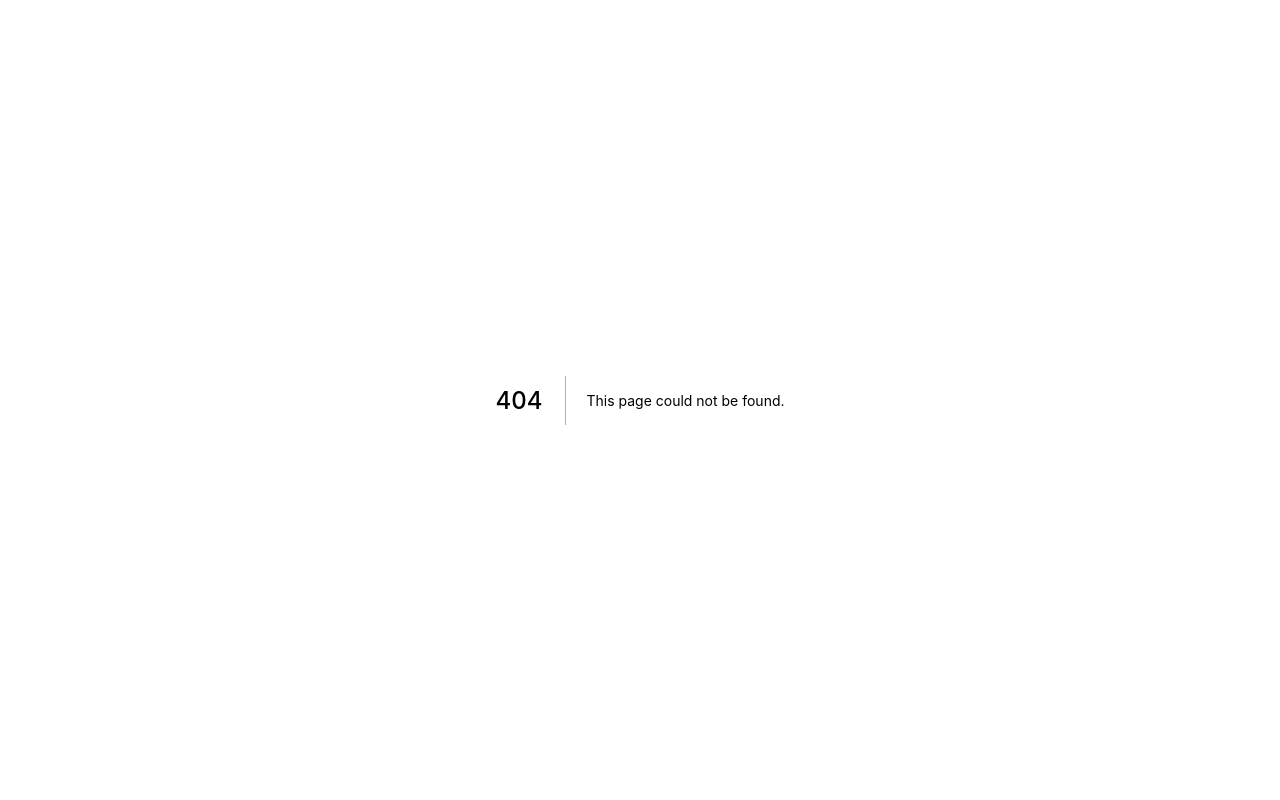
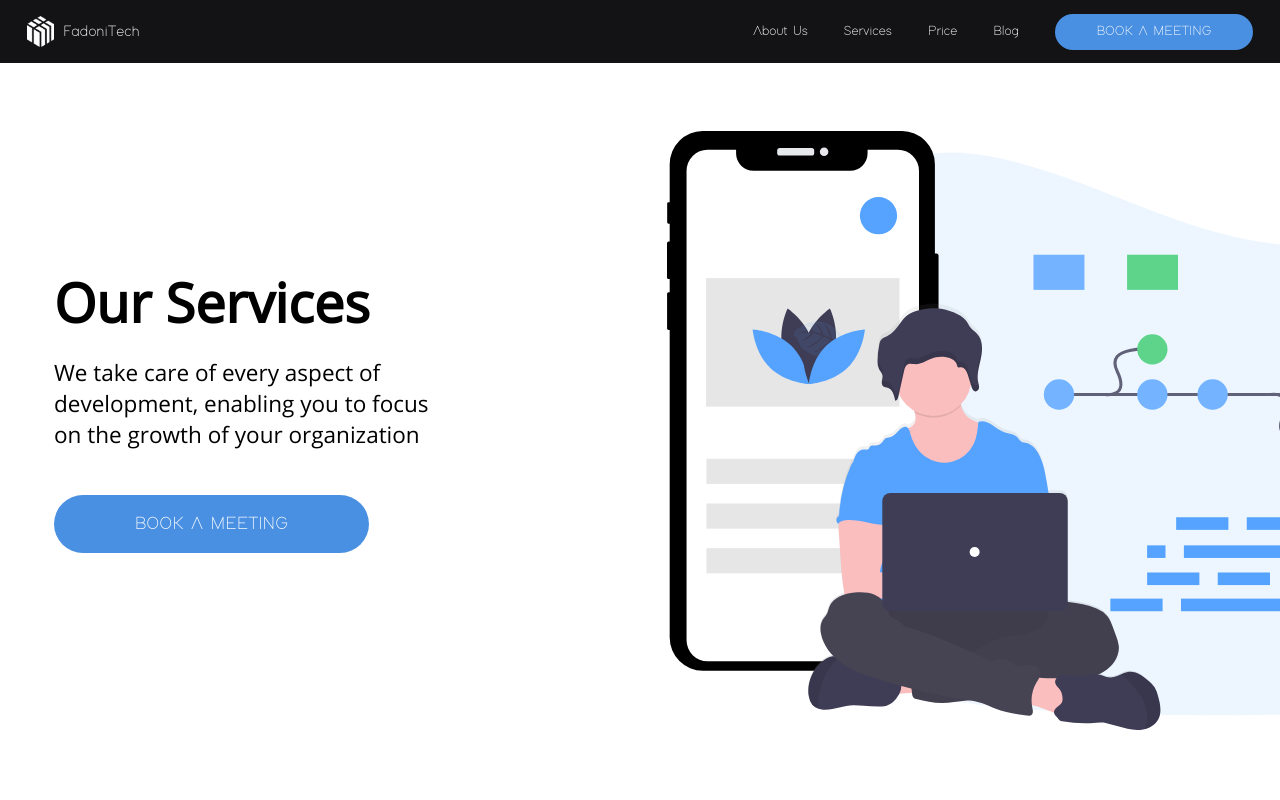
Before and after one commit to fadonitech/front-end-sample-project, a Next.js app: page /our-services in a window 1280 px wide. Before the commit this address had no page. Shown: the top 800 px of the page. Built offline with nearby package versions, Linux system fonts and the light colour scheme.

Commit message:
Rename Services to Our Services

```diff
--- /dev/null
+++ b/pages/our-services/index.js
@@ -0,0 +1,23 @@
+import Head from 'next/head';
+import Navbar from '../../components/Navbar/Navbar';
+import Services from '../../components/Services/Services';
+import Footer from '../../components/Footer/Footer';
+
+const ServicePage = () => (
+  <div>
+    <Head>
+      <title>FadoniTech | Service</title>
+      <meta charset="UTF-8" />
+      <meta name="viewport" content="initial-scale=1.0, width=device-width" key="viewport" />
+      <meta name="description" content="Subscription-based software solutions for small and medium businesses in the US and EU" />
+      <link rel="shortcut icon" href="/favicon.ico" />
+    </Head>
+    <main>
+      <Navbar />
+      <Services />
+      <Footer />
+    </main>
+  </div>
+)
+
+export default ServicePage;
```
